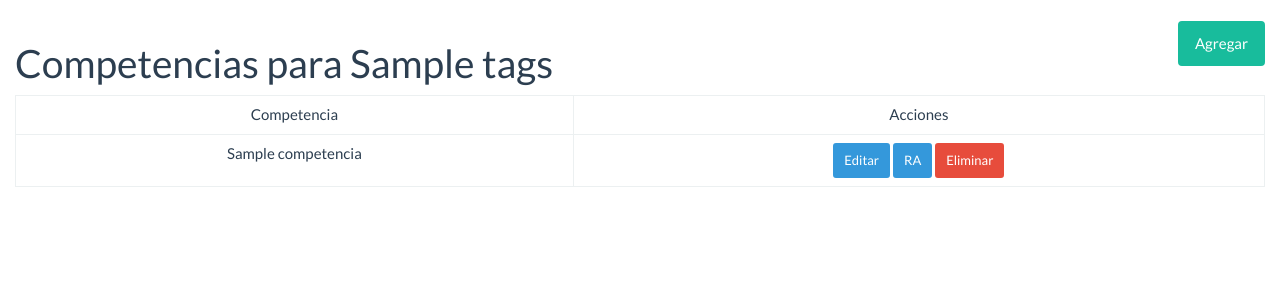
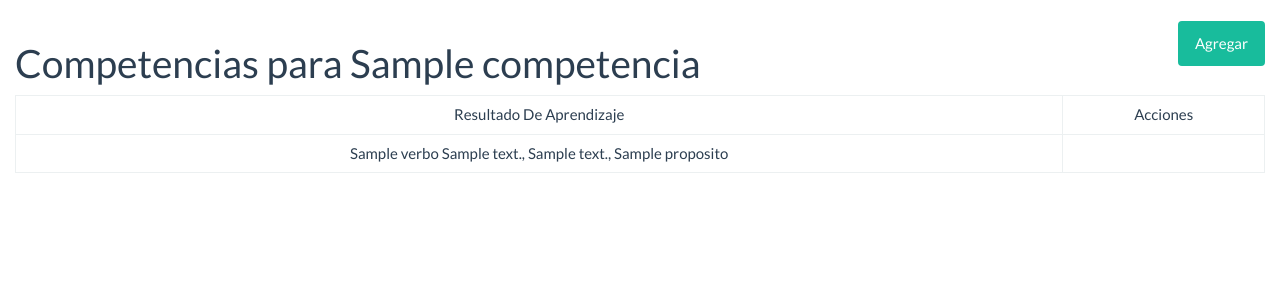
Before and after one commit to javier3743/Nemesis, a Django app: template templates/cursos/landingRA.html in a window 1280 px wide. Shown: the part 60-360 px from the top of the page. Run offline with Django 3.2, Linux system fonts and the light colour scheme; the template is opened without the code that fills it: most values are stand-ins (such as "Sample title", 1, 10 or a date in 2020); some libraries are stand-ins or nearby versions.

Commit message:
RAlist Added

```diff
--- a/apps/cursos/urls.py
+++ b/apps/cursos/urls.py
@@ -10,5 +10,5 @@ urlpatterns = [
     path('addCompe/<int:pk>', CompetenciaCreate.as_view(), name='addCompe'),
     path('updateCompe/<int:pk>', CompetenciaUpdate.as_view(), name='updateCompe'),
     path('deleteCompe/<int:pk>', CompetenciaDelete.as_view(), name='deleteCompe'),
-    #path('RA/<int:pk>', )
+    path('RA/<int:pk>',  RAList.as_view(), name= 'landingRA')
 ]
--- a/apps/cursos/views.py
+++ b/apps/cursos/views.py
@@ -94,5 +94,5 @@ class RAList(ListView):
     def get_context_data(self, **kwargs):
         this_name = self.kwargs['pk']
         context = super(RAList, self).get_context_data(**kwargs)
-        context['tags'] = Curso.objects.get(pk= this_name)
+        context['Compe'] = Competencias.objects.get(pk= this_name)
         return context
--- a/templates/cursos/landingCompe.html
+++ b/templates/cursos/landingCompe.html
@@ -25,7 +25,7 @@
                         <td>{{ competencia.Competencia }}</td>
                         <td>
                             <a class="btn btn-info btn-sm" href="{% url 'updateCompe' competencia.id %}">Editar</a>
-                            <a class="btn btn-info btn-sm" href="{% url 'deleteCompe' competencia.id %}">RA</a>
+                            <a class="btn btn-info btn-sm" href="{% url 'landingRA' competencia.id %}">RA</a>
                             <a class="btn btn-danger btn-sm" href="{% url 'deleteCompe' competencia.id %}">Eliminar</a>
 
                         </td>
--- a/templates/cursos/landingRA.html
+++ b/templates/cursos/landingRA.html
@@ -4,13 +4,13 @@
     Cursos
 {% endblock %}
 {% block content %}
-    <a href="/cursos/addCompe/{{ tags.id }}" class="pull-right btn btn-success" role="button">Agregar</a>
+    <a href="#" class="pull-right btn btn-success" role="button">Agregar</a>
 
         <table class="text-center table table-bordered">
 
         <thead>
         <tr>
-            <td>Competencia</td>
+            <td>Resultado De Aprendizaje</td>
             <td>Acciones</td>
 
         </tr>
@@ -18,15 +18,13 @@
         </thead>
         <tbody>
         {% if object_list %}
-            <h1> Competencias para {{ tags }} </h1>
-            {% for competencia in object_list %}
-                {% if competencia.Curso_id ==  tags.id  %}
+            <h1> Competencias para {{ Compe.Competencia }} </h1>
+            {% for RA in object_list %}
+                {% if RA.Competencia_id ==  Compe.id  %}
                     <tr>
-                        <td>{{ competencia.Competencia }}</td>
+                        <td>{{ RA.Verbo }} {{ RA.Contenidos }}, {{ RA.Contexto }}, {{ RA.Proposito }}</td>
                         <td>
-                            <a class="btn btn-info btn-sm" href="{% url 'updateCompe' competencia.id %}">Editar</a>
-                            <a class="btn btn-info btn-sm" href="{% url 'deleteCompe' competencia.id %}">RA</a>
-                            <a class="btn btn-danger btn-sm" href="{% url 'deleteCompe' competencia.id %}">Eliminar</a>
+
 
                         </td>
                     </tr>
```
